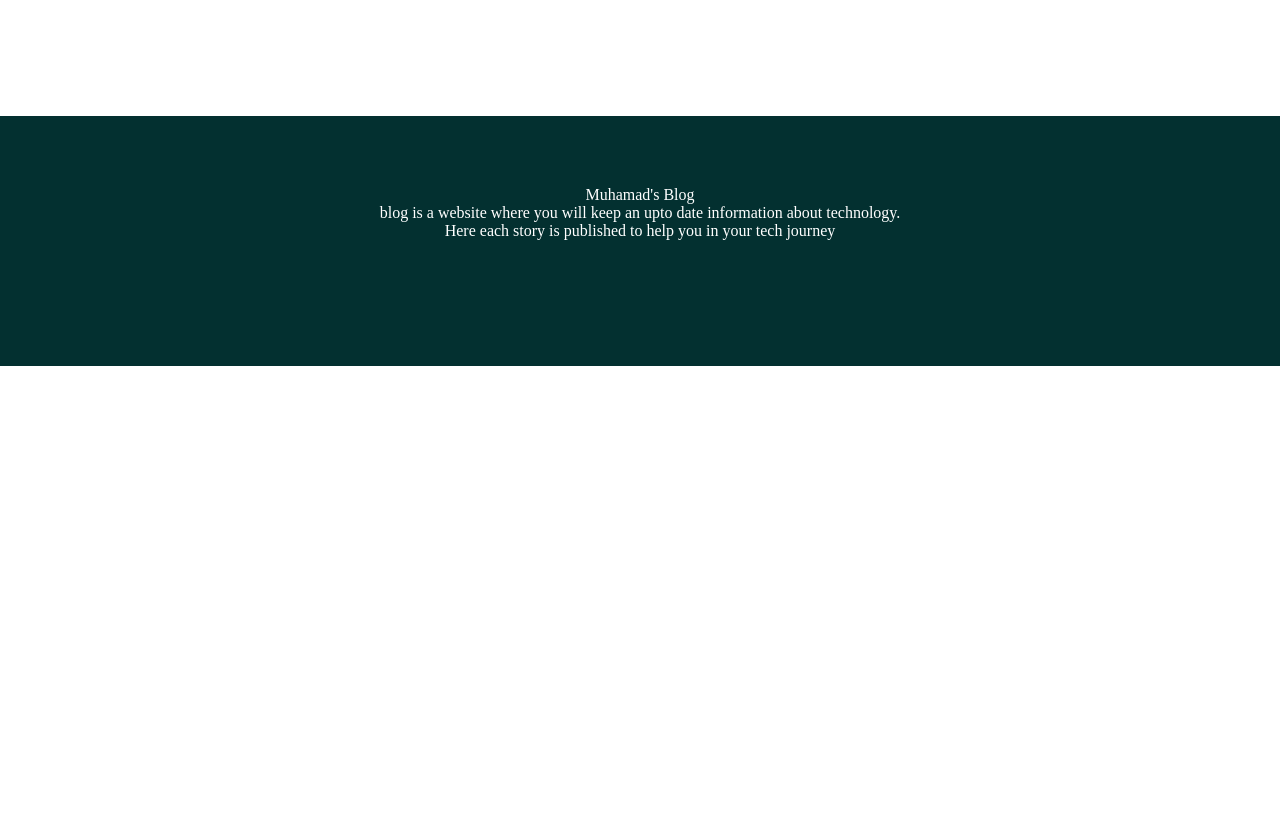
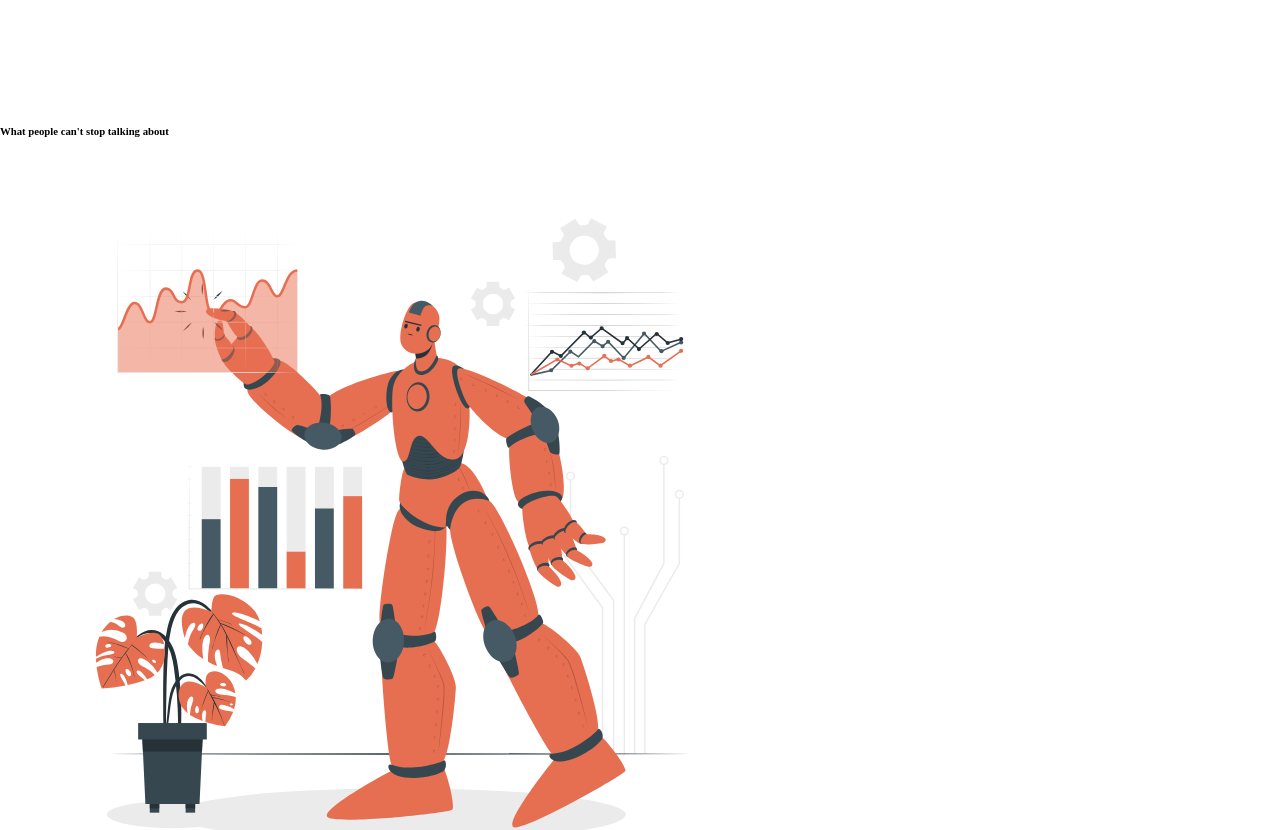
Before and after one commit to Muhamaddiis/Blog, a plain HTML site: page index.html in a window 1280 px wide. Shown: the part 1500-2330 px from the top of the page. Before the commit the page ends 1866 px from the top, so only its background shows below. Drawn offline with Linux system fonts and the light colour scheme.

Commit message:
ft:added-svg

```diff
--- a/index.html
+++ b/index.html
@@ -24,6 +24,10 @@
             But what about searching for a job Yes,the job</p>
             <img class="Dog"src="/image/image6.png">
     </div>
+    <div class="chatgpt">
+        <h6>What people can't stop talking about</h6>
+        <img class ="image6"src="./image/Artificial intelligence-cuate.svg">
+    </div>
     <div class="footer">
         <div class="foo">
             <p> Muhamad's Blog <br> blog is a website where you will keep an upto date information about technology.<br>
--- a/style.css
+++ b/style.css
@@ -60,6 +60,17 @@ body {
     padding: 1rem;
     position: relative; top: 50px;
 }
+.chatgpt {
+    width: 100%;
+    height: 100vh;
+}
+.image6{
+    width: 100vh;
+    height: 90vh;
+    display: flex;
+    flex-direction: column-reverse;
+    justify-content: flex-start;
+}
 .footer {
     position: relative;
     left: 0;
```
Also changed, not shown: image/Artificial intelligence-cuate.svg (added).
